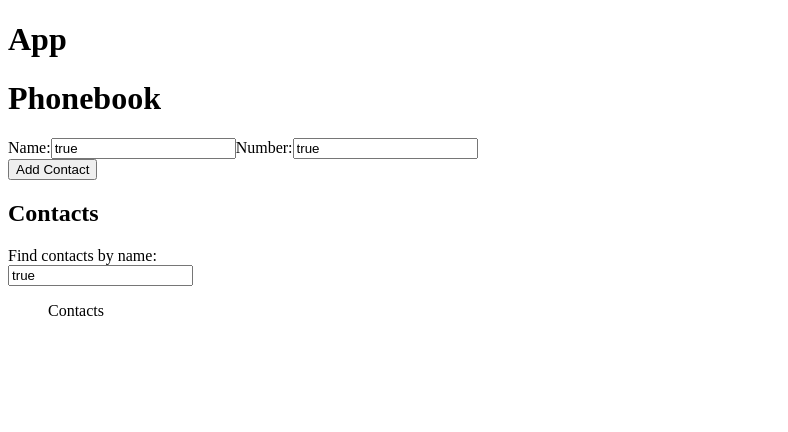
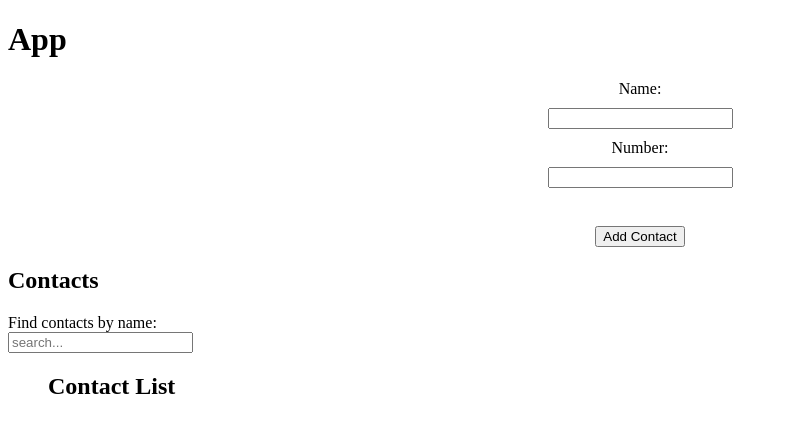
Before and after one commit to PetroShutak/goit-react-hw-06-phonebook, a React (Create React App) app: page / in a window 1280 px wide. Shown: the top 432 px of the page, without its empty margins (0-788 px from the left). Built offline with nearby package versions, Linux system fonts and the light colour scheme.

Commit message:
clean code

```diff
--- a/src/components/ContactForm/ContactForm.jsx
+++ b/src/components/ContactForm/ContactForm.jsx
@@ -1,38 +1,85 @@
-// import React, { useState } from 'react';
-// import { nanoid } from 'nanoid';
+import React, { useState } from 'react';
+import { nanoid } from 'nanoid';
+// import PropTypes from 'prop-types';
+// import { Container, Button, Input, Label, Form } from './ContactForm.styled';
 
+const ContactForm = ({ onAddContact }) => {
+  const [name, setName] = useState('');
+  const [number, setNumber] = useState('');
 
-const ContactForm = () => {
+  const handleChange = event => {
+    const { name, value } = event.target;
+    if (name === 'name') {
+      setName(value);
+    } else if (name === 'number') {
+      setNumber(value);
+    }
+  };
 
+  const handleSubmit = event => {
+    event.preventDefault();
 
+    if (name.trim() !== '' && number.trim() !== '') {
+      const newContact = {
+        id: nanoid(),
+        name: name.trim(),
+        number: number.trim(),
+      };
+      onAddContact(newContact);
+      setName('');
+      setNumber('');
+    }
+  };
 
   return (
-    <div>
-      <h1>Phonebook</h1>
-      <form >
+    <section>
+      <form
+        onSubmit={handleSubmit}
+        style={{
+          display: 'flex',
+          flexDirection: 'column',
+          alignItems: 'center',
+          width: '300px',
+          margin: '0 auto',
+          gap: '10px',
+        }}
+      >
         <label htmlFor="name">Name:</label>
         <input
           type="text"
           name="name"
+          pattern="^[a-zA-Zа-яА-Я]+(([' \-][a-zA-Zа-яА-Я])?[a-zA-Zа-яА-Я]*)*$"
+          title="Name may contain only letters, apostrophe, dash and spaces. For example Adrian, Jacob Mercer, Charles de Batz de Castelmore d'Artagnan"
           required
-          value
-          onChange
+          value={name}
+          onChange={handleChange}
         />
         <label htmlFor="number">Number:</label>
         <input
           type="tel"
           name="number"
+          pattern="\+?\d{1,4}?[\-.\s]?\(?\d{1,3}?\)?[\-.\s]?\d{1,4}[\-.\s]?\d{1,4}[\-.\s]?\d{1,9}"
+          title="Phone number must be digits and can contain spaces, dashes, parentheses and can start with +"
           required
-          value
-          onChange
+          value={number}
+          onChange={handleChange}
         />
         <br />
         <button type="submit">Add Contact</button>
       </form>
-    </div>
+    </section>
   );
 };
 
-
+// ContactForm.propTypes = {
+//   contacts: PropTypes.arrayOf(
+//     PropTypes.shape({
+//       id: PropTypes.string.isRequired,
+//       name: PropTypes.string.isRequired,
+//       number: PropTypes.string.isRequired,
+//     })
+//   ).isRequired,
+//   onAddContact: PropTypes.func.isRequired,
+// };
 
 export default ContactForm;
--- a/src/components/ContactList/ContactList.jsx
+++ b/src/components/ContactList/ContactList.jsx
@@ -1,18 +1,34 @@
+// import PropTypes from 'prop-types';
+// import { List, ListItem, ContactName, ContactNumber, DeleteButton } from './ContactList.styled';
+// import { FaTrash } from 'react-icons/fa';
 
+const ContactList = ({ contacts, onDeleteContact }) => {
 
+return (
 
-const ContactList = () => (
   <ul>
-    <p>Contacts</p>
+    <h2>Contact List</h2>
     {/* {contacts.map(({ id, name, number }) => (
       <li key={id}>
         <p>{name}:</p>
         <p>{number}</p>
-        <button type="button">
+        <button type="button" onClick={() => onDeleteContact(id)}>
         </button>
       </li>
     ))} */}
   </ul>
 );
+    };
 
 export default ContactList;
+
+// ContactList.propTypes = {
+//   contacts: PropTypes.arrayOf(
+//     PropTypes.shape({
+//       id: PropTypes.string.isRequired,
+//       name: PropTypes.string.isRequired,
+//       number: PropTypes.string.isRequired,
+//     })
+//   ),
+//   onDeleteContact: PropTypes.func.isRequired,
+// };
--- a/src/components/Filter/Filter.jsx
+++ b/src/components/Filter/Filter.jsx
@@ -1,19 +1,26 @@
+import React from 'react';
+// import PropType from 'prop-types';
+// import { Label, Input } from './Filter.styled';
 
 
-const Filter = () => {
+const Filter = ({ value, onChange }) => {
+
+  const handleChange = event => {
+    onChange(event.target.value);
+  };
+
   return (
     <label>
       Find contacts by name:
-      <br />
-      <input
-        type="text"
-        value
-        onChange
-        placeholder="search..."
-      />
+      <br/>
+      <input type="text" value={value} onChange={handleChange} placeholder='search...'/>
     </label>
   );
 };
 
+// Filter.propTypes = {
+//   value: PropType.string.isRequired,
+//   onChange: PropType.func.isRequired,
+// };
 
 export default Filter;
```
